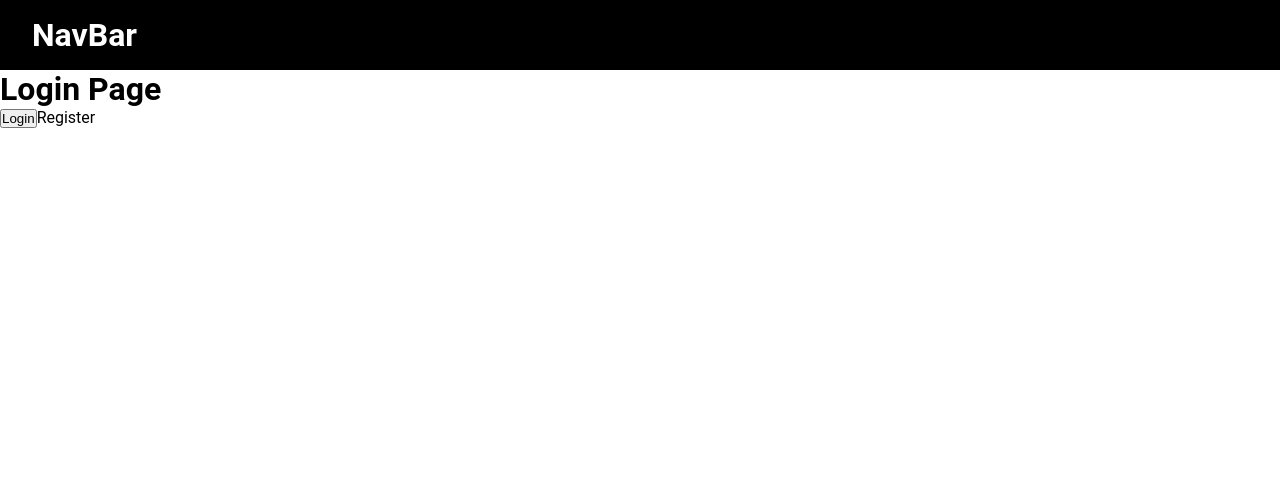
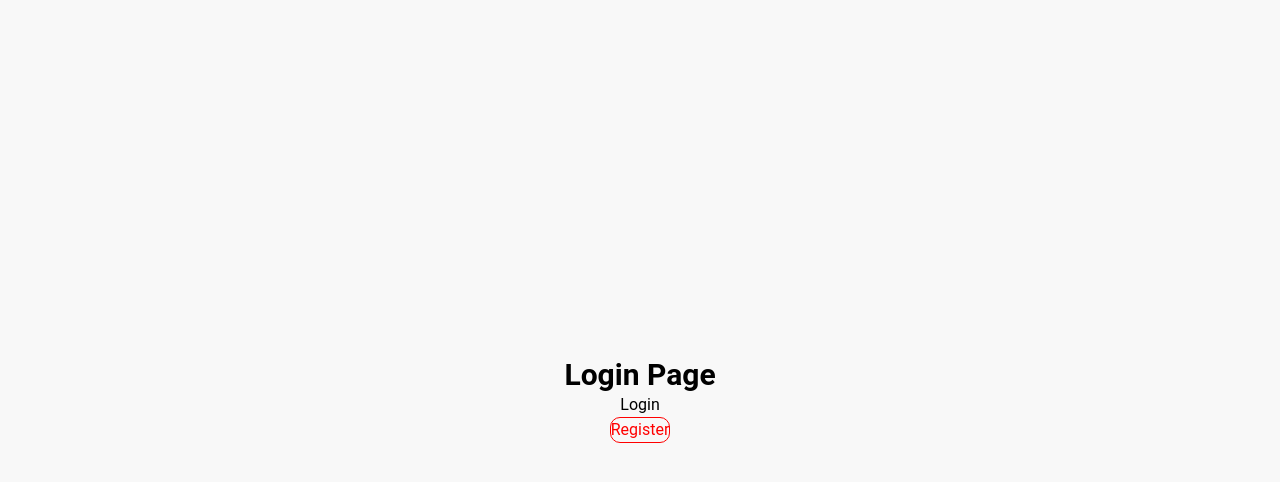
Before and after one commit to JoyAbrian/learn-next-pages-router, a Next.js app: page /auth/login in a window 1280 px wide. Shown: the top 482 px of the page. Built offline with nearby package versions, Linux system fonts and the light colour scheme.

Commit message:
video 4 styling

```diff
--- /dev/null
+++ b/postcss.config.js
@@ -0,0 +1,6 @@
+module.exports = {
+  plugins: {
+    tailwindcss: {},
+    autoprefixer: {},
+  },
+}
--- a/src/components/layouts/AppShell/index.tsx
+++ b/src/components/layouts/AppShell/index.tsx
@@ -1,14 +1,19 @@
+import { useRouter } from "next/router";
 import NavBar from "../NavBar";
 
 type AppShellProps = {
     children: React.ReactNode;
 }
 
+const disableNavbar = ["/auth/login", "/auth/register"];
+
 const AppShell = (props: AppShellProps) => {
     const { children } = props;
+    const { pathname } = useRouter();
+
     return (
         <main>
-            <NavBar />
+            { !disableNavbar.includes(pathname) && <NavBar /> }
             { children }
         </main>
     );
--- /dev/null
+++ b/src/components/layouts/NavBar/Navbar.module.css
@@ -0,0 +1,8 @@
+.navbar {
+    display: flex;
+    justify-content: space-between;
+    align-items: center;
+    padding: 1rem 2rem;
+    background-color: #000000;
+    color: #ffffff;
+}
--- a/src/components/layouts/NavBar/index.tsx
+++ b/src/components/layouts/NavBar/index.tsx
@@ -1,7 +1,9 @@
+import styles from './Navbar.module.css';
+
 const NavBar = () => {
     return (
-        <div className="navbar">
-            <h1>NavBar</h1>
+        <div className={styles.navbar}>
+            <h1 className='big'>NavBar</h1>
         </div>
     )
 }
--- a/src/pages/auth/login.tsx
+++ b/src/pages/auth/login.tsx
@@ -1,19 +1,10 @@
-import Link from "next/link";
-import { useRouter } from "next/router";
+import LoginView from "../views/auth/login";
 
 const LoginPage = () => {
-    const { push, query } = useRouter();
-
-    const loginHandler = () => {
-        push("/product");
-    }
-
     return (
-        <div>
-            <h1>Login Page</h1>
-            <button onClick={loginHandler}>Login</button>
-            <Link href="/auth/register">Register</Link>
-        </div>
+        <>
+            <LoginView />
+        </>
     );
 }
 
--- /dev/null
+++ b/src/pages/views/auth/login/Login.module.scss
@@ -0,0 +1,10 @@
+@import "../../../../styles/color.scss";
+
+.login {
+    display: flex;
+    flex-direction: column;
+    justify-content: center;
+    align-items: center;
+    height: 100vh;
+    background-color: map-get($schema, primary)
+}
--- /dev/null
+++ b/src/pages/views/auth/login/index.tsx
@@ -0,0 +1,21 @@
+import Link from "next/link";
+import styles from "./Login.module.scss";
+import { useRouter } from "next/router";
+
+const LoginView = () => {
+    const { push, query } = useRouter();
+
+    const handleLogin = () => {
+        push("/product");
+    }
+
+    return (
+        <div className={styles.login}>
+            <h1 className="text-3xl font-bold">Login Page</h1>
+            <button onClick={ () => handleLogin() }>Login</button>
+            <Link href="/auth/register"><p style={{ color: "red", border: "1px solid red", borderRadius: "10px" }}>Register</p></Link>
+        </div>
+    );
+}
+
+export default LoginView;
--- /dev/null
+++ b/src/styles/color.scss
@@ -0,0 +1,3 @@
+$schema: (
+    primary: #f8f8f8,
+)
--- a/src/styles/globals.css
+++ b/src/styles/globals.css
@@ -1,3 +1,7 @@
+@tailwind base;
+@tailwind components;
+@tailwind utilities;
+
 * {
   box-sizing: border-box;
   padding: 0;
@@ -16,11 +20,6 @@ a {
   text-decoration: none;
 }
 
-.navbar {
-  display: flex;
-  justify-content: space-between;
-  align-items: center;
-  padding: 1rem 2rem;
-  background-color: #000000;
-  color: #ffffff;
+.big {
+  font-size: 3rem;
 }
--- /dev/null
+++ b/tailwind.config.js
@@ -0,0 +1,15 @@
+/** @type {import('tailwindcss').Config} */
+module.exports = {
+  content: [
+    './app/**/*.{js,ts,jsx,tsx,mdx}', // Note the addition of the `app` directory.
+    './pages/**/*.{js,ts,jsx,tsx,mdx}',
+    './components/**/*.{js,ts,jsx,tsx,mdx}',
+
+    // Or if using `src` directory:
+    './src/**/*.{js,ts,jsx,tsx,mdx}',
+  ],
+  theme: {
+    extend: {},
+  },
+  plugins: [],
+}
```
Also changed, not shown: package.json (+8 -4 lines), 1 other file (tests, documents, lock files or other folders).
